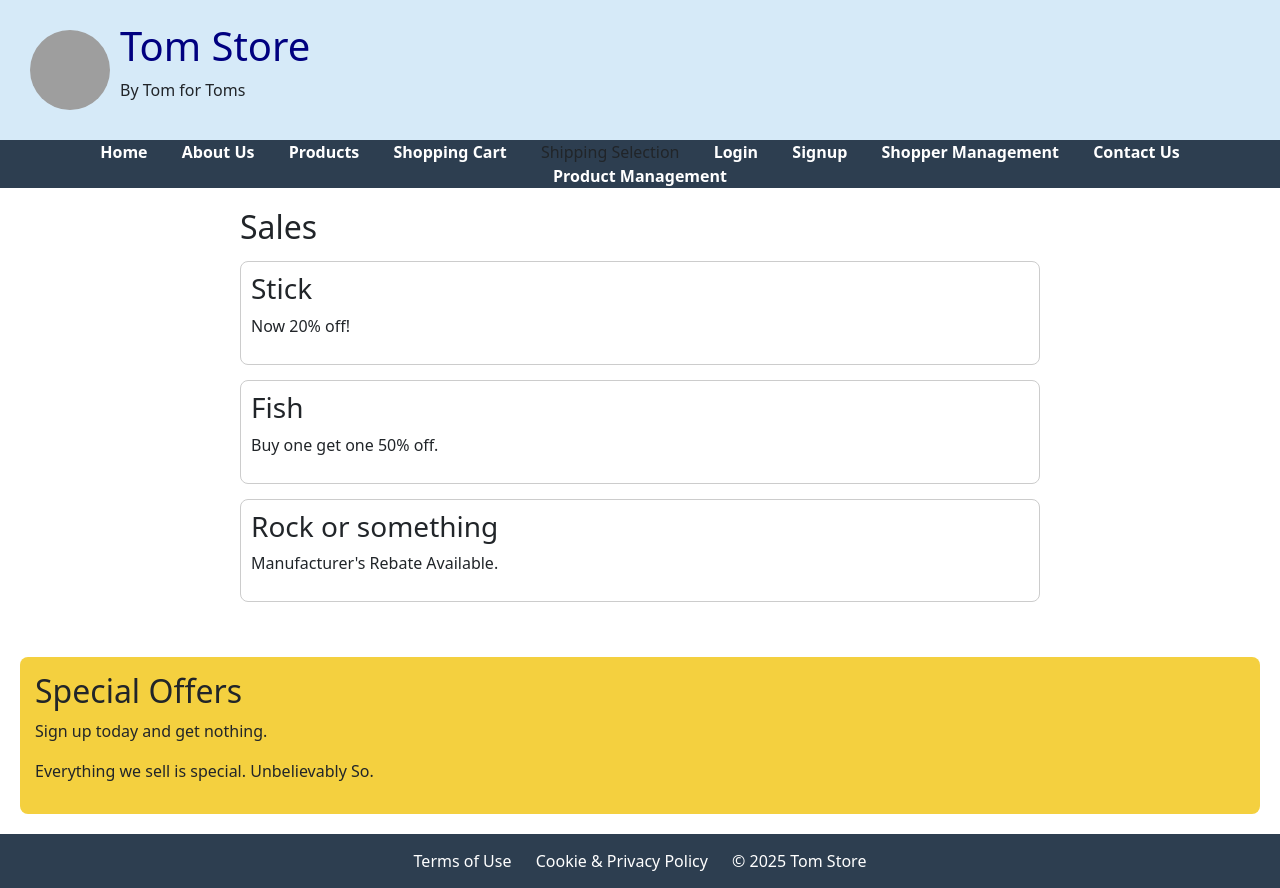
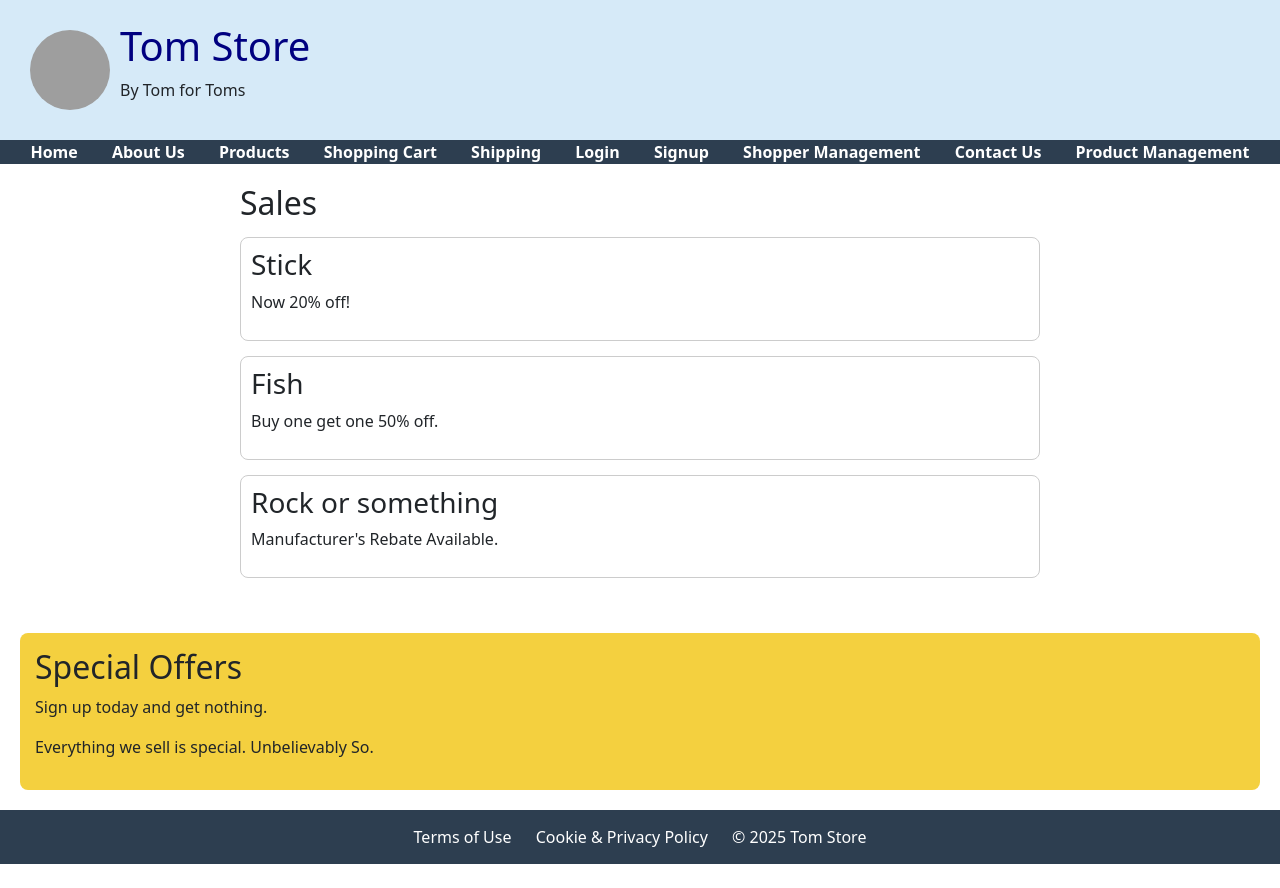
Before and after one commit to TomKPSUA/IST256L6, a plain HTML site: page index.html in a window 1280 px wide. After the commit the page ends 864 px from the top, so only its background shows below. Drawn offline with nearby package versions, Linux system fonts and the light colour scheme; grey boxes are pictures that could not be loaded.

Commit message:
Update index.html

```diff
--- a/index.html
+++ b/index.html
@@ -57,7 +57,7 @@
     <li><a href="about.html">About Us</a></li>
     <li><a href="products.html">Products</a></li>
     <li><a href="shoppingcart.html">Shopping Cart</a></li>
-    <li class="nav-item"><a class="nav-link" href="shipping-selection.html">Shipping Selection</a></li>
+    <li><a href="shipping-selection.html">Shipping</a></li>
     <li><a href="login.html">Login</a></li>
     <li><a href="signup.html">Signup</a></li>
     <li><a href="shopper-management.html">Shopper Management</a></li>
```
